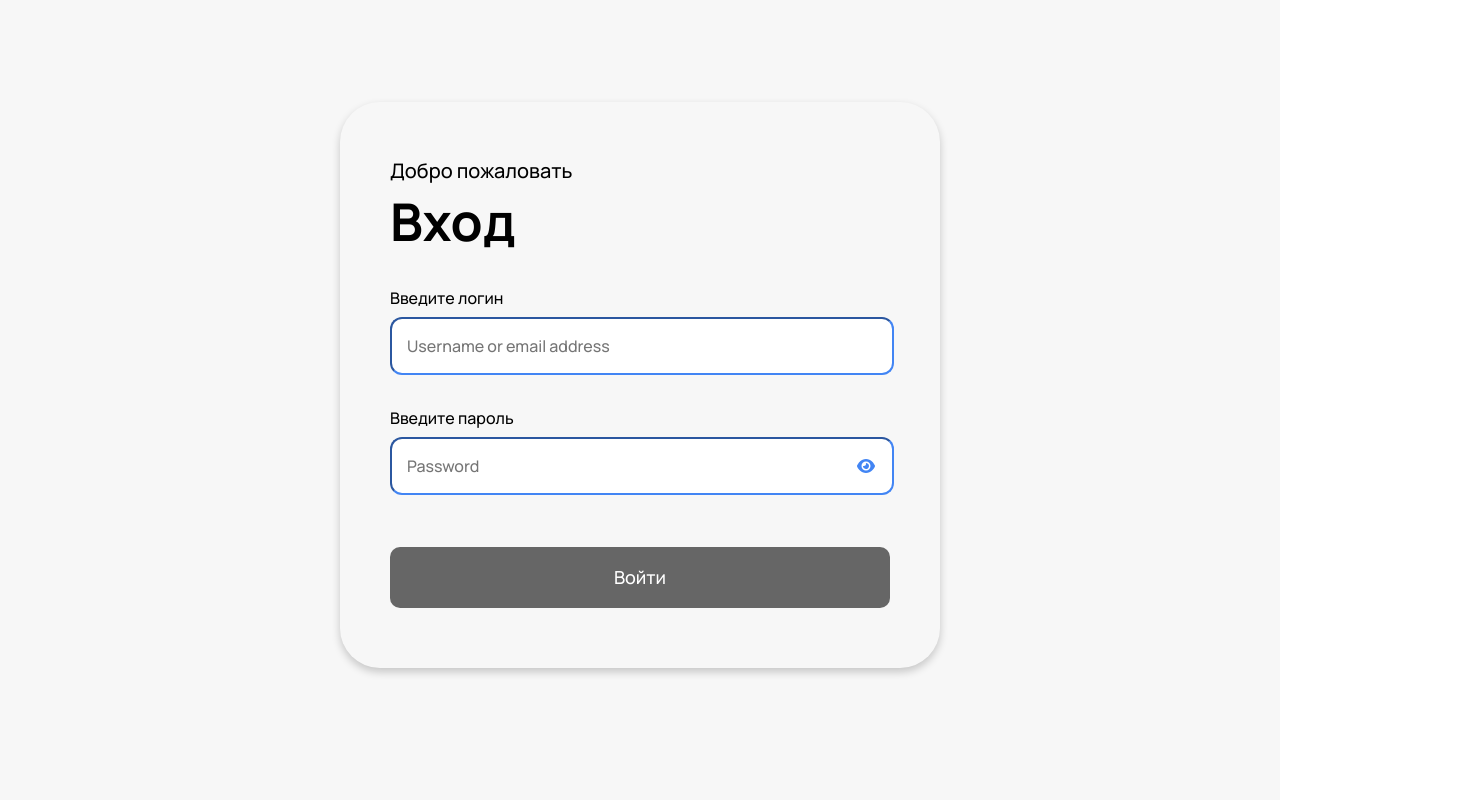
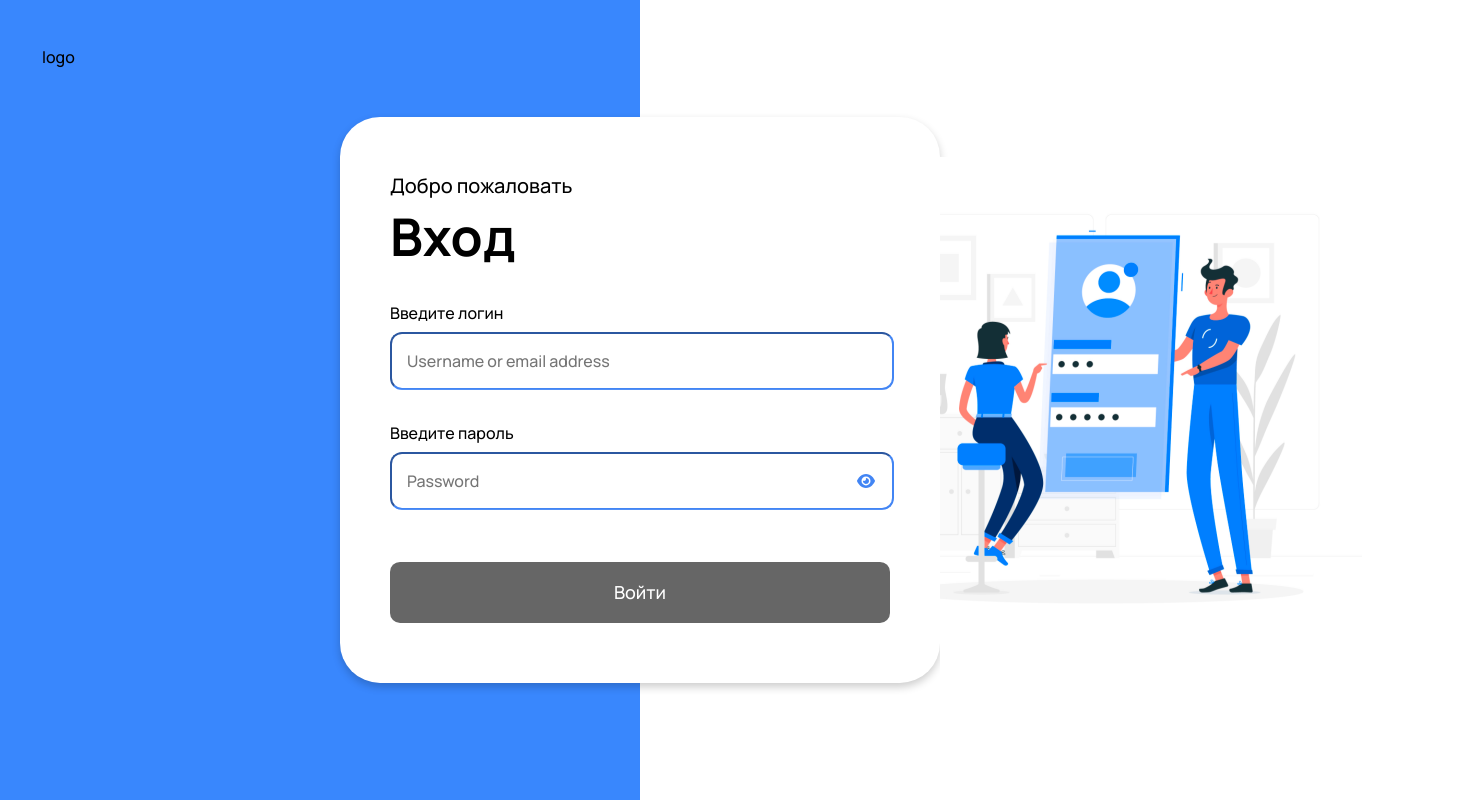
Before and after one commit to edmeow/olympus, a React (Create React App) app in the folder front-end/: page /login in a window 1280 px wide. Shown: the whole page, 1462 px wide, since content can reach past the window. Built offline with nearby package versions, Linux system fonts and the light colour scheme.

Commit message:
login-form fixed: changed div to form, add bg color and bg image

```diff
--- a/front-end/src/App.scss
+++ b/front-end/src/App.scss
@@ -7,5 +7,4 @@
     background: rgb(247, 247, 247);
     overflow: auto;
     box-sizing: border-box;
-    padding-bottom: 30px;
 }
--- a/front-end/src/components/LoginForm/LoginForm.tsx
+++ b/front-end/src/components/LoginForm/LoginForm.tsx
@@ -9,9 +9,9 @@ import { zodResolver } from '@hookform/resolvers/zod';
 import { signInSchema } from '../../models/zodSchemas/signInSchema';
 import './loginForm.scss';
 import axios, { AxiosError } from 'axios';
-import { FontAwesomeIcon } from "@fortawesome/react-fontawesome";
-import { faEye, faEyeSlash } from "@fortawesome/free-solid-svg-icons";
-import LoginIcon from "../../utils/icons/loginFormIcons/img-login.png";
+import { FontAwesomeIcon } from '@fortawesome/react-fontawesome';
+import { faEye, faEyeSlash } from '@fortawesome/free-solid-svg-icons';
+import bgImage from '../../utils/icons/login-form-bg-Image.png';
 
 const LoginForm = () => {
     const [passwordShown, setPasswordShown] = useState(false);
@@ -78,7 +78,7 @@ const LoginForm = () => {
     };
 
     return (
-        <div onSubmit={handleSubmit(onSubmit)} className="formAuth">
+        <form onSubmit={handleSubmit(onSubmit)} className="formAuth">
             <h2 className="formAuth__welcome">Добро пожаловать</h2>
             <h1 className="formAuth__title">Вход</h1>
             <label className="formAuth__label">
@@ -108,7 +108,9 @@ const LoginForm = () => {
                         className="formAuth__password-icon"
                     />
                 </div>
-                <p className="formAuth__input-error">{errors.password ? errors.password.message : ''}</p>
+                <p className="formAuth__input-error">
+                    {errors.password ? errors.password.message : ''}
+                </p>
             </label>
             <p className="formAuth__error">{errors.root?.message}</p>
             <button
@@ -117,7 +119,7 @@ const LoginForm = () => {
             >
                 {isSubmitting ? 'Ожидание ответа' : 'Войти'}
             </button>
-        </div>
+        </form>
     );
 };
 
--- a/front-end/src/components/LoginForm/loginForm.scss
+++ b/front-end/src/components/LoginForm/loginForm.scss
@@ -1,6 +1,13 @@
 @import '~@fortawesome/fontawesome-free/css/all.min.css';
 
 .formAuth {
+    z-index: 1;
+    position: absolute;
+    top: 50%;
+    left: 50%;
+    transform: translate(-50%, -50%);
+    width: 100%;
+    background: rgb(255, 255, 255);
     display: flex;
     flex-direction: column;
     max-width: 500px;
@@ -52,7 +59,7 @@
         font-weight: 400;
         line-height: 24px;
         border-radius: 12px;
-        border-color: #4285F4;
+        border-color: #4285f4;
         padding: 15px 0;
         padding-left: 15px;
         width: calc(100% - 15px);
@@ -73,7 +80,7 @@
         top: 50%;
         transform: translateY(-50%);
         cursor: pointer;
-        color: #4285F4;
+        color: #4285f4;
         margin-top: -5px;
     }
     &__btn {
@@ -114,4 +121,19 @@
         color: red;
         margin-top: 0px;
     }
+
+    &::after {
+        content: '';
+        left: 600px;
+        background-image: url('../../utils/icons/login-form-bg-Image.png');
+        background-size: cover;
+        background-repeat: no-repeat;
+        max-width: 100%;
+        max-height: 100%;
+        width: 522px;
+        height: 522px;
+        z-index: 0;
+        background-position: -100px;
+        position: absolute;
+    }
 }
--- /dev/null
+++ b/front-end/src/pages/LoginPage/LoginPage.scss
@@ -0,0 +1,15 @@
+.form-container {
+    width: 100%;
+    height: 100vh;
+    display: flex;
+    &__left {
+        background: rgb(57, 135, 253);
+        width: 100%;
+        height: 100vh;
+    }
+    &__right {
+        background-color: white;
+        width: 100%;
+        height: 100vh;
+    }
+}
--- a/front-end/src/pages/LoginPage.tsx
+++ b/front-end/src/pages/LoginPage/LoginPage.tsx
@@ -1,9 +1,10 @@
 import { useContext, useEffect, useState } from 'react';
-import LoginForm from '../components/LoginForm/LoginForm';
-import AuthService from '../services/AuthService';
+import LoginForm from '../../components/LoginForm/LoginForm';
+import AuthService from '../../services/AuthService';
 import { AxiosError } from 'axios';
 import { useNavigate } from 'react-router-dom';
-import { Context } from '..';
+import { Context } from '../..';
+import './LoginPage.scss';
 
 function LoginPage() {
     const { store } = useContext(Context);
@@ -53,7 +54,16 @@ function LoginPage() {
         return null;
     }
 
-    return <LoginForm />;
+    return (
+        <div className="form-container">
+            <div className="form-container__left">
+                {/* add logo  */}
+                <p style={{ padding: '32px 42px' }}>logo</p>
+            </div>
+            <div className="form-container__right"></div>
+            <LoginForm />
+        </div>
+    );
 }
 
 export default LoginPage;
--- a/front-end/src/routes/index.tsx
+++ b/front-end/src/routes/index.tsx
@@ -2,7 +2,7 @@ import { Navigate, Route, Routes } from 'react-router-dom';
 import UserPage from '../pages/UserPage/UserPage';
 import JudgePage from '../pages/JudgePage';
 import AdminPage from '../pages/AdminPage/AdminPage';
-import LoginPage from '../pages/LoginPage';
+import LoginPage from '../pages/LoginPage/LoginPage';
 import ForbiddenPage from '../pages/ForbiddenPage';
 import ProtectedRoute from './ProtectedRoute';
 import { observer } from 'mobx-react-lite';
```
Also changed, not shown: front-end/src/utils/icons/login-form-bg-Image.png (added).
